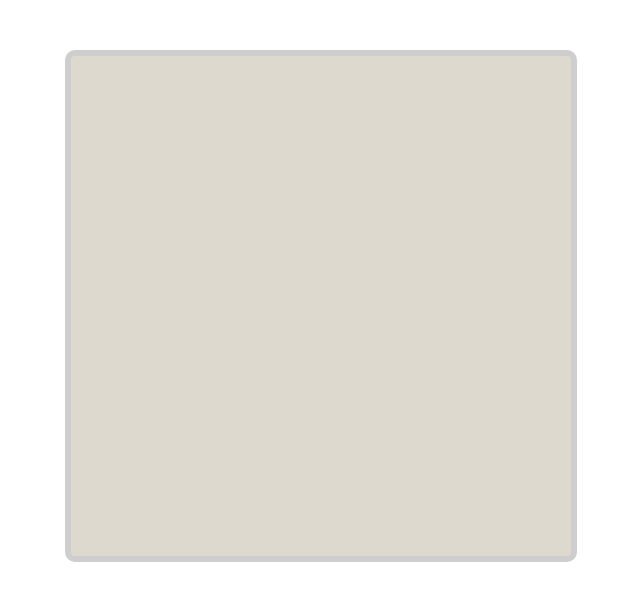
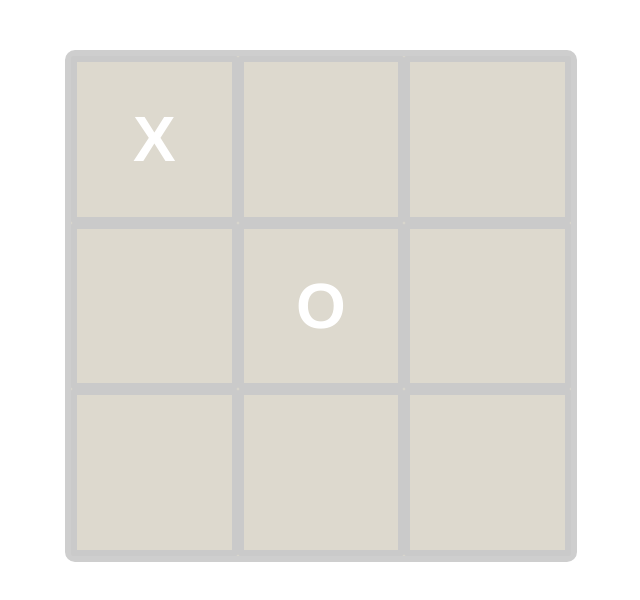
Before and after one commit to Igor-Mota/Twixtaxe.github.io, a plain HTML site: page index.html in a window 1280 px wide. Shown: the whole page, without its empty margins (319-959 px from the left). Drawn offline with Linux system fonts and the light colour scheme.

Commit message:
adicionando função de desho

```diff
--- a/index.html
+++ b/index.html
@@ -8,7 +8,8 @@
 
     <script src="script.js"></script>
     <script>
-
+        jogo_da_velha.init(document.querySelector(".game"));
+        jogo_da_velha.desenha();
     </script>
     </body>
 
--- a/script.js
+++ b/script.js
@@ -0,0 +1,18 @@
+const jogo_da_velha = {
+    board: ["X","","","","O","","","",""],
+    simbols:["X","O"],
+    container_element: null,
+
+    init: function(container){
+        this.container_element = container;
+    },
+
+    desenha: function(){
+        let content = "";
+
+        for(i in this.board){
+            content += "<div>" + this.board[i] + "</div>";
+        }
+        this.container_element.innerHTML = content;
+    },
+};
--- a/styles.css
+++ b/styles.css
@@ -3,8 +3,10 @@
     height: 500px;
     margin: 50px auto;
     background-color: #ddd9ce;
+    color: #fff;
     border: 6px solid #cecece;
     border-radius: 10px;
+    display: grid;
     grid-template:repeat(3, 1fr) / repeat(3, 1fr);
 }
 
```
